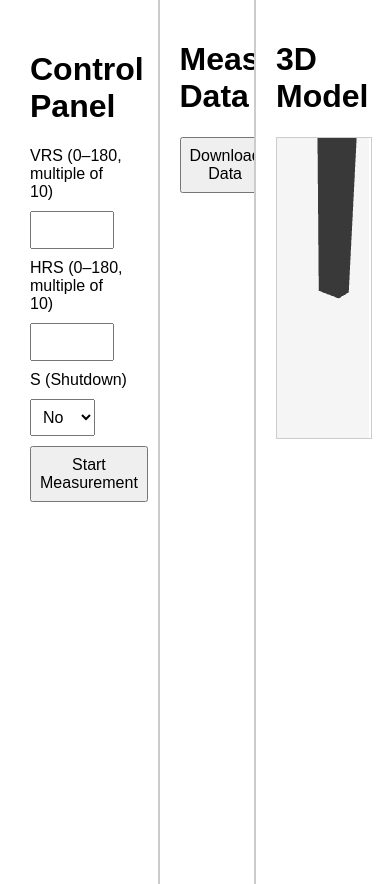
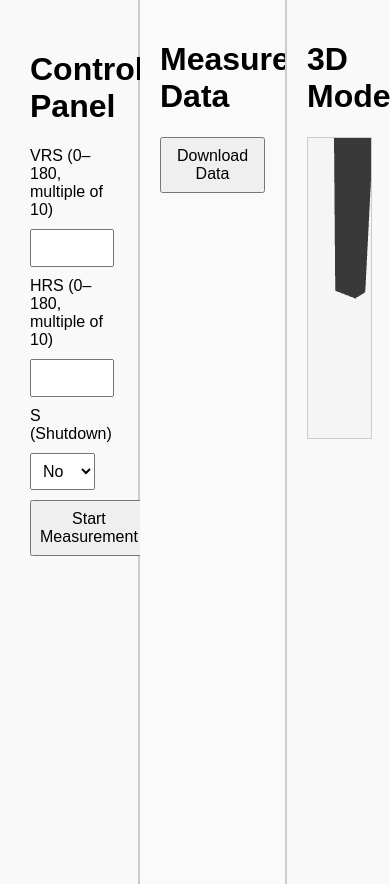
Before and after one commit to real-Ker/render, a FastAPI app: page / in a window 390 px wide. Run offline with FastAPI, Linux system fonts and the light colour scheme; data that the repository does not hold is empty.

Commit message:
Refactor index.html layout and styles
Updated layout and styles for the control panel, including adjustments to the left, middle, and right sections. Enhanced chart rendering and added responsive design features.

```diff
--- a/templates/index.html
+++ b/templates/index.html
@@ -15,18 +15,20 @@
 
     /* 左：command */
     .left {
-        width: 25%;
+        width: 20%;
         padding: 30px;
         border-right: 2px solid #ccc;
+        background: #f9f9f9;
     }
 
     /* 中：data */
     .middle {
-        width: 45%;
+        width: 50%;
         padding: 20px;
         overflow-y: auto;
         height: 100vh;
         border-right: 2px solid #ccc;
+        background: #fafafa;
     }
 
     /* 右：3D */
@@ -34,6 +36,8 @@
         width: 30%;
         padding: 20px;
         height: 100vh;
+        background: #f9f9f9;
+        overflow-y: auto;
     }
 
     /* 3D容器必须撑满 */
@@ -52,28 +56,49 @@
 
     .row {
         display: flex;
-        align-items: center;
-        margin-bottom: 40px;
+        flex-direction: column;
+        align-items: flex-start;
+        margin-bottom: 30px;
+        padding: 15px;
+        background: white;
+        border-radius: 4px;
     }
 
     .label {
-        width: 120px;
+        width: 100%;
         font-weight: bold;
+        font-size: 16px;
+        margin-bottom: 15px;
+        padding-bottom: 10px;
+        border-bottom: 2px solid #ddd;
     }
 
     .charts {
         display: flex;
         flex-wrap: wrap;
-        gap: 20px;
+        gap: 15px;
+        width: 100%;
     }
 
     .chart-wrapper {
         position: relative;
-        width: 280px;
-        height: 220px;
-        border: 1px solid #ddd;
-        padding: 5px;
+        width: 450px;
+        height: 280px;
+        border: 2px solid #333;
+        padding: 10px;
         background: white;
+        box-shadow: 0 2px 4px rgba(0,0,0,0.1);
+    }
+
+    .chart-wrapper canvas {
+        max-width: 100%;
+        max-height: 100%;
+    }
+
+    #chartsContainer {
+        display: flex;
+        flex-direction: column;
+        gap: 10px;
     }
 </style>
 </head>
@@ -266,14 +291,18 @@ function renderCharts(groups) {
 
 function drawChart(canvas, x, y, title) {
 
-    // 生成索引标签（0, 1, 2, ... 或显示部分频率值）
+    // 生成索引标签（只显示部分频率值避免拥挤）
     let labels = x.map((freq, idx) => {
-        // 每10个点显示一个频率标签，其他显示为空
-        if (idx % 10 === 0) {
-            return freq.toFixed(0);
+        // 每15个点显示一个频率标签
+        if (idx % 15 === 0) {
+            return (freq / 1000).toFixed(1); // 转换为 GHz
         }
         return '';
     });
+
+    // 设置 X 轴范围 5-9 GHz (5000-9000 MHz)
+    let xMin = 5000;  // 5 GHz
+    let xMax = 9000;  // 9 GHz
 
     new Chart(canvas, {
         type: 'line',
@@ -282,36 +311,56 @@ function drawChart(canvas, x, y, title) {
             datasets: [{
                 data: y,
                 fill: false,
-                tension: 0.1,
+                tension: 0.2,
                 borderColor: 'rgb(75, 192, 192)',
-                backgroundColor: 'rgba(75, 192, 192, 0.1)',
-                pointRadius: 1,
-                pointHoverRadius: 4
+                borderWidth: 2,
+                backgroundColor: 'rgba(75, 192, 192, 0.05)',
+                pointRadius: 2,
+                pointBackgroundColor: 'rgb(75, 192, 192)',
+                pointHoverRadius: 5,
+                pointHoverBackgroundColor: 'rgb(255, 99, 132)'
             }]
         },
         options: {
-            responsive: false,
-            maintainAspectRatio: false,
+            responsive: true,
+            maintainAspectRatio: true,
             plugins: {
                 legend: { display: false },
                 title: {
                     display: true,
-                    text: title
+                    text: title,
+                    font: { size: 14, weight: 'bold' }
                 }
             },
             scales: {
                 x: {
+                    type: 'linear',
                     display: true,
+                    min: xMin,
+                    max: xMax,
+                    ticks: {
+                        stepSize: 500 // 每 500 MHz 一个刻度
+                    },
                     title: {
                         display: true,
-                        text: 'Frequency (Hz)'
+                        text: 'Frequency (GHz)',
+                        font: { size: 12, weight: 'bold' }
+                    },
+                    grid: {
+                        display: true,
+                        color: 'rgba(0, 0, 0, 0.1)'
                     }
                 },
                 y: {
                     display: true,
                     title: {
                         display: true,
-                        text: title
+                        text: title,
+                        font: { size: 12, weight: 'bold' }
+                    },
+                    grid: {
+                        display: true,
+                        color: 'rgba(0, 0, 0, 0.1)'
                     }
                 }
             }
```
